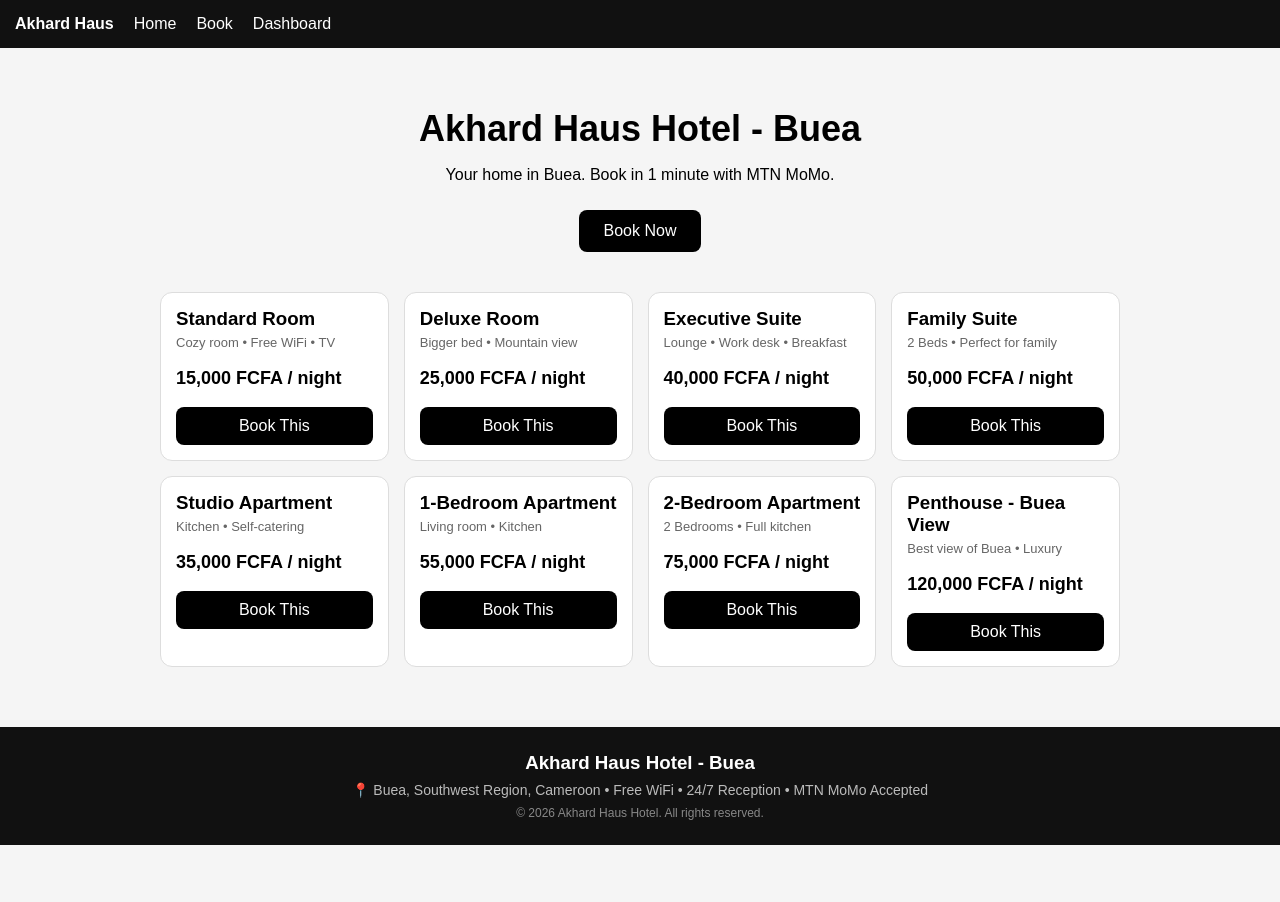
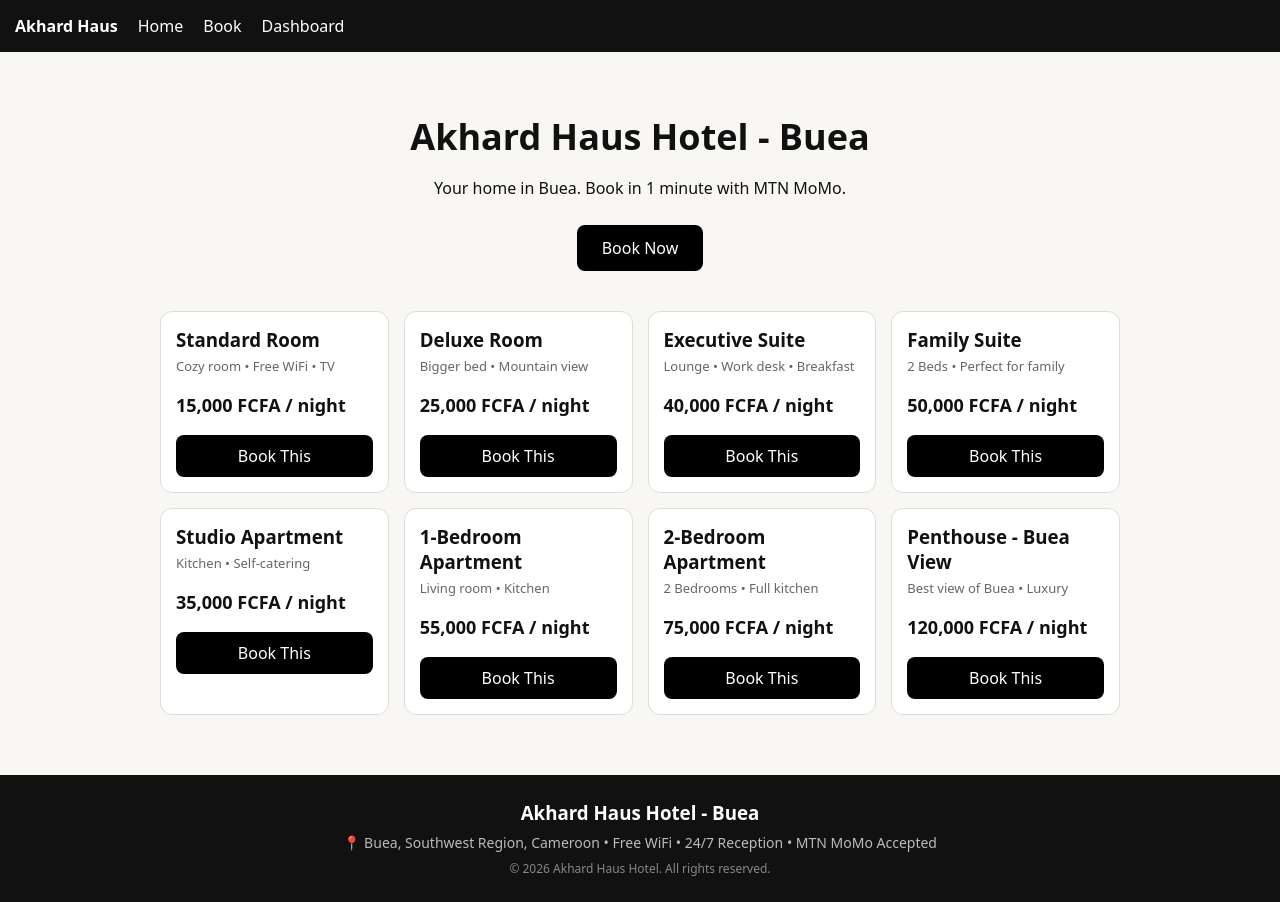
Before and after one commit to Mavo237/Akhard-Haus-Hotel, a Next.js app: page / in a window 1280 px wide. Before the commit the page ends 845 px from the top, so only its background shows below. Built offline with nearby package versions, Linux system fonts and the light colour scheme.

Commit message:
Refactor global styles for body and anchor elements
Updated body and anchor styles for improved aesthetics.

```diff
--- a/app/globals.css
+++ b/app/globals.css
@@ -1,6 +1,4 @@
+
 * { box-sizing: border-box; }
-body { margin: 0; font-family: Arial, sans-serif; background: #f5f5f5; }
+body { margin: 0; font-family: system-ui, -apple-system, sans-serif; background: #f8f7f4; color: #111; }
 a { text-decoration: none; }
-button { cursor: pointer; }
-input, select { width: 100%; padding: 12px; margin: 8px 0; border: 1px solid #ccc; border-radius: 8px; }
-a[href*="netlify"]{display:none!important}
```
